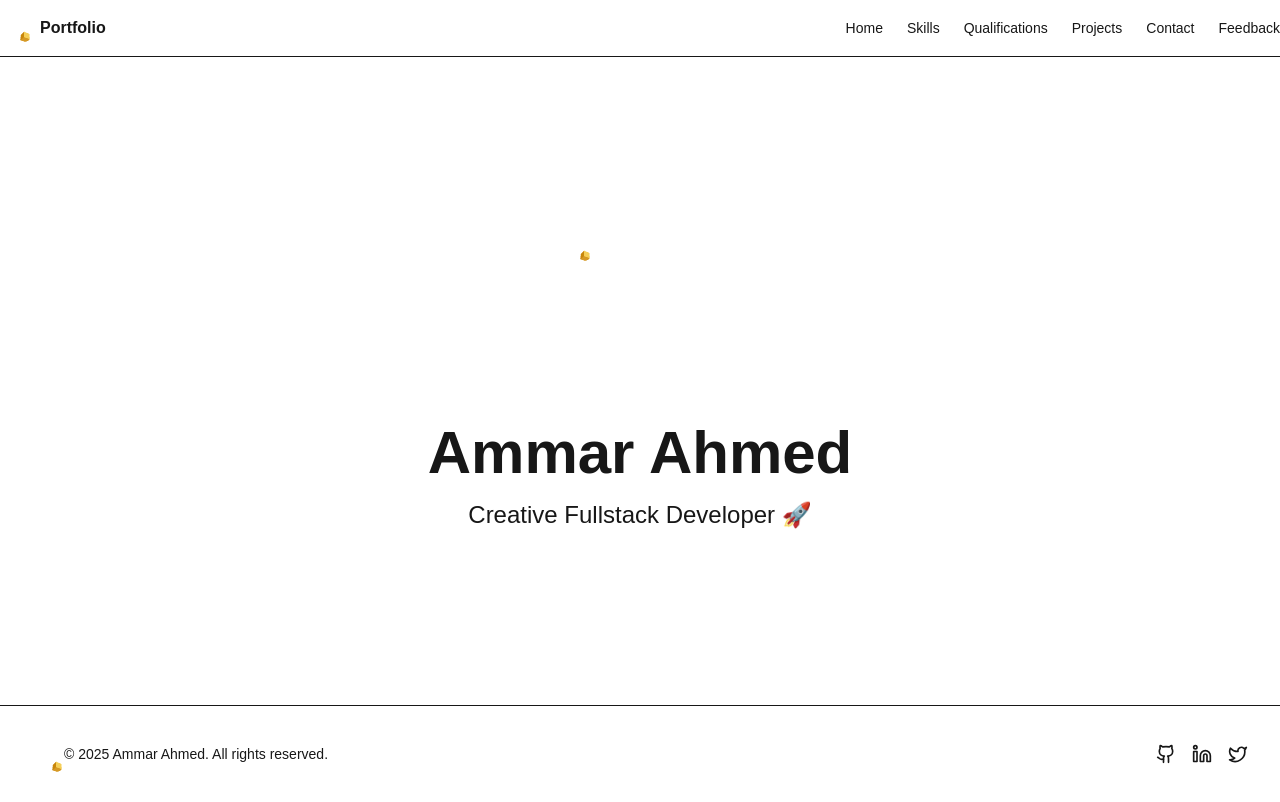
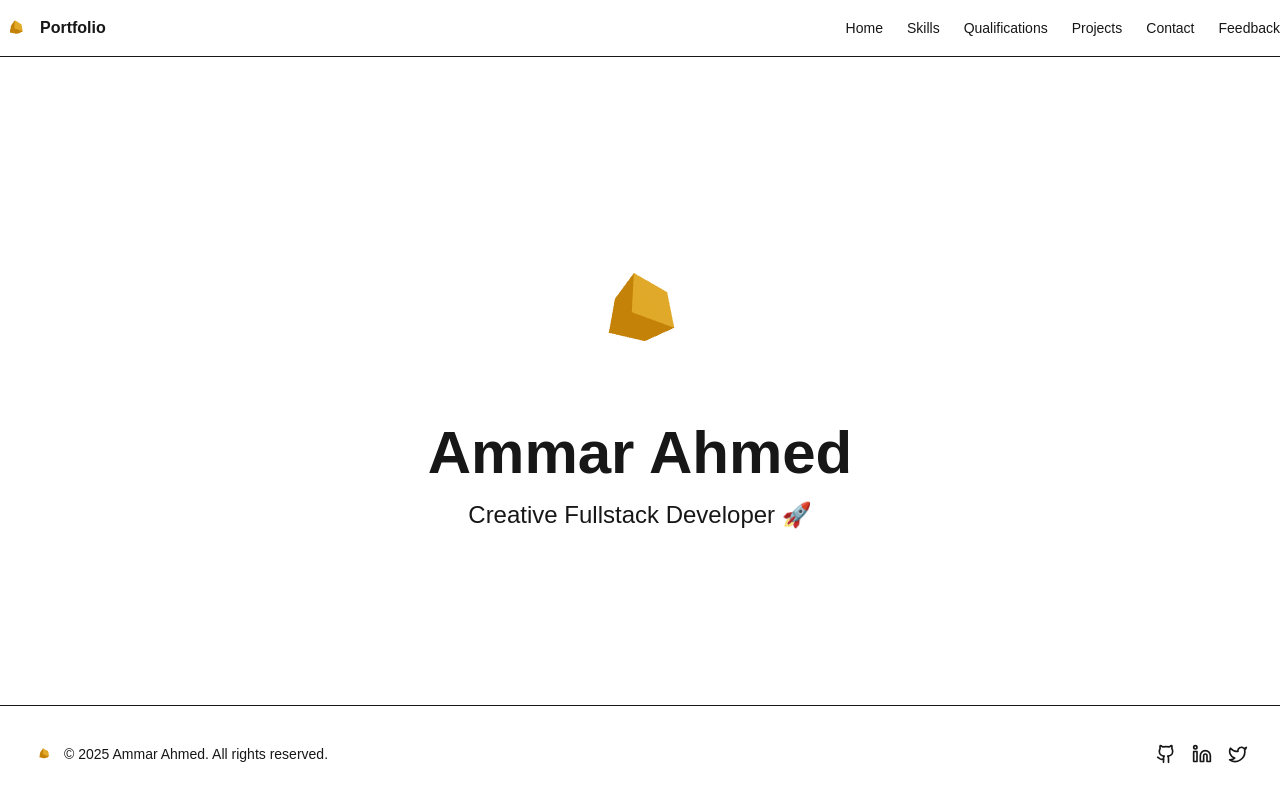
Before and after one commit to AmmarAhmadww/meowwew, a Next.js app: page / in a window 1280 px wide. Built offline with nearby package versions, Linux system fonts and the light colour scheme.

Commit message:
fix: Simplify Logo3D component to resolve rendering issues
Co-Authored-By: Ammar Ahmed <hamza.ahmed960@yahoo.com>

```diff
--- a/src/components/Logo3D.tsx
+++ b/src/components/Logo3D.tsx
@@ -23,14 +23,11 @@ const SpinningBox = () => {
 
 const Logo3D = () => {
   return (
-    <div style={{ width: '50px', height: '50px' }}> {/* Adjust size as needed */}
-      <Canvas>
-        <ambientLight intensity={Math.PI / 2} />
-        <spotLight position={[10, 10, 10]} angle={0.15} penumbra={1} decay={0} intensity={Math.PI} />
-        <pointLight position={[-10, -10, -10]} decay={0} intensity={Math.PI} />
-        <SpinningBox />
-      </Canvas>
-    </div>
+    <Canvas camera={{ position: [0, 0, 2.5], fov: 75 }}> {/* Add default camera */}
+      <ambientLight intensity={1.5} /> {/* Simplified lighting */}
+      <directionalLight position={[5, 5, 5]} intensity={1} /> {/* Added directional light */}
+      <SpinningBox />
+    </Canvas>
   );
 };
 
```
